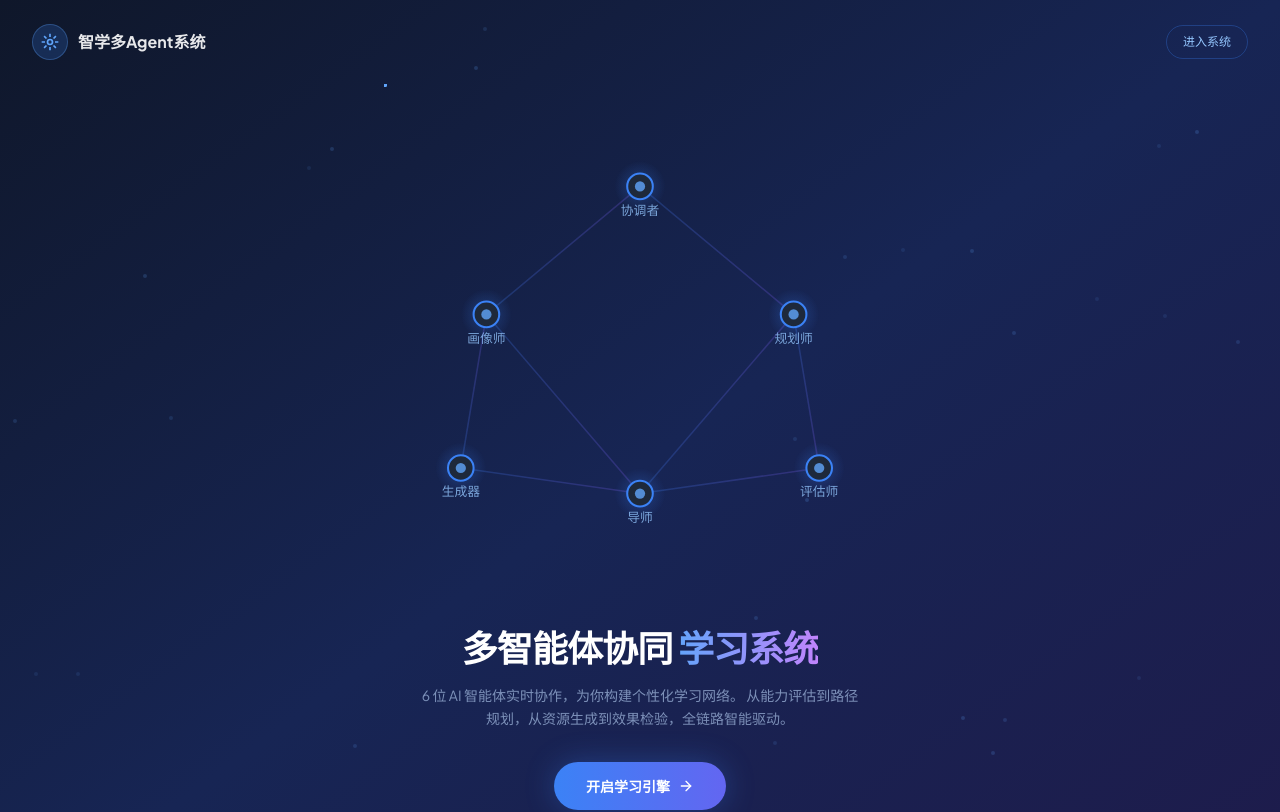
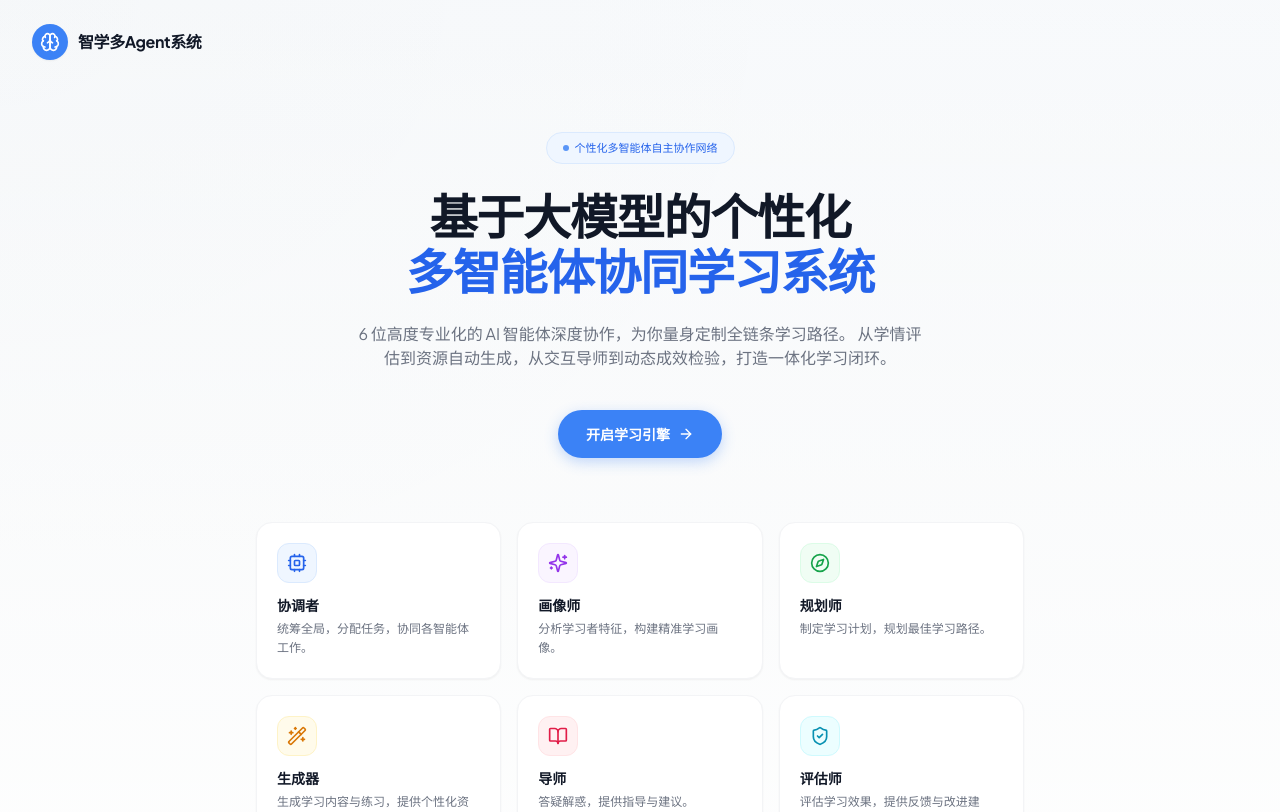
Before and after one commit to zzq12345-cq/multi-agent-learning-system, a React (Vite) app in the folder frontend/: page / in a window 1280 px wide. Shown: the top 812 px of the page. Built offline with nearby package versions, Linux system fonts and the light colour scheme; sample sign-in values are in the browser's storage; the HTML template or start-up script is replaced by a standard one.

Commit message:
Revert "feat: 首页改版为网络拓扑风（深色背景 + Agent 节点动态连线 + 流光脉动）"
This reverts commit 7807097e0394fad35f93effd0e988aa73f242a3c.

```diff
--- a/frontend/src/pages/HomePage.tsx
+++ b/frontend/src/pages/HomePage.tsx
@@ -1,169 +1,99 @@
 import { useNavigate } from 'react-router-dom'
-import { ArrowRight } from 'lucide-react'
-
-const AGENTS = [
-  { id: 'coordinator', name: '协调者', x: 50, y: 20 },
-  { id: 'profiler', name: '画像师', x: 20, y: 45 },
-  { id: 'planner', name: '规划师', x: 80, y: 45 },
-  { id: 'generator', name: '生成器', x: 15, y: 75 },
-  { id: 'tutor', name: '导师', x: 50, y: 80 },
-  { id: 'assessor', name: '评估师', x: 85, y: 75 },
-]
-
-const EDGES = [
-  [0, 1], [0, 2], [0, 4],
-  [1, 3], [1, 4],
-  [2, 4], [2, 5],
-  [3, 4],
-  [4, 5],
-  [1, 2],
-]
+import {
+  Brain,
+  ArrowRight,
+  Cpu,
+  Sparkles,
+  Compass,
+  Wand2,
+  BookOpen,
+  ShieldCheck
+} from 'lucide-react'
 
 export default function HomePage() {
   const navigate = useNavigate()
 
+  const handleStart = () => {
+    navigate('/learn')
+  }
+
+  const agentCards = [
+    { icon: Cpu, name: '协调者', desc: '统筹全局，分配任务，协同各智能体工作。', color: 'bg-blue-50 text-blue-600 border-blue-100' },
+    { icon: Sparkles, name: '画像师', desc: '分析学习者特征，构建精准学习画像。', color: 'bg-purple-50 text-purple-600 border-purple-100' },
+    { icon: Compass, name: '规划师', desc: '制定学习计划，规划最佳学习路径。', color: 'bg-green-50 text-green-600 border-green-100' },
+    { icon: Wand2, name: '生成器', desc: '生成学习内容与练习，提供个性化资源。', color: 'bg-amber-50 text-amber-600 border-amber-100' },
+    { icon: BookOpen, name: '导师', desc: '答疑解惑，提供指导与建议。', color: 'bg-rose-50 text-rose-600 border-rose-100' },
+    { icon: ShieldCheck, name: '评估师', desc: '评估学习效果，提供反馈与改进建议。', color: 'bg-cyan-50 text-cyan-600 border-cyan-100' },
+  ]
+
   return (
-    <div className="min-h-screen bg-gradient-to-br from-slate-900 via-blue-950 to-indigo-950 relative overflow-hidden flex flex-col">
-      {/* 背景粒子效果 */}
-      <div className="absolute inset-0 overflow-hidden pointer-events-none">
-        {Array.from({ length: 30 }).map((_, i) => (
-          <div
-            key={i}
-            className="absolute w-1 h-1 bg-blue-400/20 rounded-full animate-pulse"
-            style={{
-              left: `${Math.random() * 100}%`,
-              top: `${Math.random() * 100}%`,
-              animationDelay: `${Math.random() * 3}s`,
-              animationDuration: `${2 + Math.random() * 3}s`,
-            }}
-          />
-        ))}
-      </div>
-
+    <div className="min-h-screen bg-gradient-to-b from-blue-50/30 to-white relative flex flex-col justify-between">
       {/* Header */}
       <header className="px-8 py-6 flex justify-between items-center relative z-10">
         <div className="flex items-center gap-2.5">
-          <div className="w-9 h-9 bg-blue-500/20 border border-blue-400/30 rounded-full flex items-center justify-center backdrop-blur-sm">
-            <svg className="w-5 h-5 text-blue-400" viewBox="0 0 24 24" fill="none" stroke="currentColor" strokeWidth="2">
-              <circle cx="12" cy="12" r="3" />
-              <path d="M12 2v4M12 18v4M2 12h4M18 12h4M4.93 4.93l2.83 2.83M16.24 16.24l2.83 2.83M4.93 19.07l2.83-2.83M16.24 7.76l2.83-2.83" />
-            </svg>
+          <div className="w-9 h-9 bg-blue-500 rounded-full flex items-center justify-center shadow-sm">
+            <Brain className="w-5 h-5 text-white" />
           </div>
-          <span className="text-base font-bold text-white/90">智学多Agent系统</span>
+          <span className="text-base font-bold tracking-tight text-gray-900">
+            智学多Agent系统
+          </span>
         </div>
-        <button
-          onClick={() => navigate('/learn')}
-          className="px-4 py-2 text-xs text-blue-300 border border-blue-500/30 rounded-full hover:bg-blue-500/10 transition-all"
-        >
-          进入系统
-        </button>
       </header>
 
-      {/* 主内容 */}
-      <main className="flex-1 flex flex-col items-center justify-center relative z-10 px-4">
-        {/* 网络拓扑图 */}
-        <div className="relative w-full max-w-lg aspect-square mb-8">
-          <svg viewBox="0 0 100 100" className="w-full h-full">
-            {/* 连线 */}
-            {EDGES.map(([from, to], i) => {
-              const a = AGENTS[from]
-              const b = AGENTS[to]
-              return (
-                <g key={`edge-${i}`}>
-                  <line
-                    x1={a.x} y1={a.y} x2={b.x} y2={b.y}
-                    stroke="url(#lineGradient)"
-                    strokeWidth="0.3"
-                    opacity="0.4"
-                  />
-                  {/* 流光粒子 */}
-                  <circle r="0.6" fill="#60a5fa" opacity="0.8">
-                    <animateMotion
-                      dur={`${2 + i * 0.3}s`}
-                      repeatCount="indefinite"
-                      path={`M${a.x},${a.y} L${b.x},${b.y}`}
-                    />
-                  </circle>
-                </g>
-              )
-            })}
-
-            {/* 渐变定义 */}
-            <defs>
-              <linearGradient id="lineGradient" x1="0%" y1="0%" x2="100%" y2="0%">
-                <stop offset="0%" stopColor="#3b82f6" stopOpacity="0.6" />
-                <stop offset="100%" stopColor="#8b5cf6" stopOpacity="0.6" />
-              </linearGradient>
-              <radialGradient id="nodeGlow">
-                <stop offset="0%" stopColor="#3b82f6" stopOpacity="0.3" />
-                <stop offset="100%" stopColor="#3b82f6" stopOpacity="0" />
-              </radialGradient>
-            </defs>
-
-            {/* 节点 */}
-            {AGENTS.map((agent, i) => (
-              <g key={agent.id}>
-                {/* 光晕 */}
-                <circle cx={agent.x} cy={agent.y} r="5" fill="url(#nodeGlow)">
-                  <animate attributeName="r" values="4;6;4" dur={`${2 + i * 0.2}s`} repeatCount="indefinite" />
-                </circle>
-                {/* 节点圆 */}
-                <circle
-                  cx={agent.x} cy={agent.y} r="2.5"
-                  fill="#1e293b"
-                  stroke="#3b82f6"
-                  strokeWidth="0.4"
-                />
-                {/* 内部小圆 */}
-                <circle cx={agent.x} cy={agent.y} r="1" fill="#60a5fa" opacity="0.8">
-                  <animate attributeName="opacity" values="0.5;1;0.5" dur="2s" repeatCount="indefinite" begin={`${i * 0.3}s`} />
-                </circle>
-                {/* 名称 */}
-                <text
-                  x={agent.x}
-                  y={agent.y + 5.5}
-                  textAnchor="middle"
-                  className="text-[2.5px] fill-blue-300/80 font-medium"
-                >
-                  {agent.name}
-                </text>
-              </g>
-            ))}
-          </svg>
+      {/* Hero */}
+      <main className="max-w-4xl mx-auto px-8 pt-12 pb-20 text-center relative z-10 flex-1 flex flex-col justify-center">
+        <div className="mb-6 flex justify-center">
+          <span className="inline-flex items-center gap-1.5 px-4 py-1.5 text-[11px] font-medium bg-blue-50 border border-blue-100 text-blue-600 rounded-full">
+            <span className="w-1.5 h-1.5 rounded-full bg-blue-500 animate-pulse" />
+            个性化多智能体自主协作网络
+          </span>
         </div>
 
-        {/* 文案 */}
-        <div className="text-center max-w-lg">
-          <h1 className="text-3xl md:text-4xl font-extrabold text-white mb-4 tracking-tight">
-            多智能体协同
-            <span className="bg-gradient-to-r from-blue-400 to-purple-400 bg-clip-text text-transparent"> 学习系统</span>
-          </h1>
-          <p className="text-sm text-blue-200/60 mb-8 leading-relaxed max-w-md mx-auto">
-            6 位 AI 智能体实时协作，为你构建个性化学习网络。
-            从能力评估到路径规划，从资源生成到效果检验，全链路智能驱动。
-          </p>
+        <h2 className="text-4xl md:text-5xl font-extrabold text-gray-900 mb-6 tracking-tight leading-[1.2] md:leading-[1.15]">
+          基于大模型的个性化<br />
+          <span className="text-blue-600">
+            多智能体协同学习系统
+          </span>
+        </h2>
+
+        <p className="text-sm md:text-base text-gray-500 mb-10 max-w-xl mx-auto font-normal leading-relaxed">
+          6 位高度专业化的 AI 智能体深度协作，为你量身定制全链条学习路径。
+          从学情评估到资源自动生成，从交互导师到动态成效检验，打造一体化学习闭环。
+        </p>
+
+        <div className="flex justify-center">
           <button
-            onClick={() => navigate('/learn')}
-            className="group px-8 py-3.5 bg-gradient-to-r from-blue-500 to-indigo-500 hover:from-blue-600 hover:to-indigo-600 text-white text-sm font-semibold rounded-full shadow-[0_0_30px_rgba(59,130,246,0.3)] hover:shadow-[0_0_40px_rgba(59,130,246,0.5)] transition-all duration-300 flex items-center gap-2 mx-auto"
+            onClick={handleStart}
+            className="group px-7 py-3.5 bg-blue-500 hover:bg-blue-600 text-white text-sm font-semibold rounded-full shadow-[0_4px_14px_rgba(59,130,246,0.3)] hover:shadow-[0_6px_20px_rgba(59,130,246,0.4)] transition-all duration-200 flex items-center gap-2 active:scale-95"
           >
             开启学习引擎
-            <ArrowRight className="w-4 h-4 transition-transform group-hover:translate-x-1" />
+            <ArrowRight className="w-4 h-4 transition-transform group-hover:translate-x-0.5" />
           </button>
         </div>
 
-        {/* 底部特性标签 */}
-        <div className="flex flex-wrap justify-center gap-3 mt-12">
-          {['个性化路径', '知识图谱', '遗忘曲线', '实时协作', 'RAG 增强', '多学科'].map(tag => (
-            <span key={tag} className="px-3 py-1 text-[10px] text-blue-300/70 border border-blue-500/20 rounded-full bg-blue-500/5">
-              {tag}
-            </span>
-          ))}
+        {/* Agent 展示 */}
+        <div className="mt-16 grid grid-cols-2 md:grid-cols-3 gap-4 max-w-3xl mx-auto">
+          {agentCards.map((agent) => {
+            const IconComponent = agent.icon
+            return (
+              <div
+                key={agent.name}
+                className="group p-5 rounded-2xl border border-gray-100 bg-white hover:border-blue-200 shadow-sm hover:shadow-md text-left transition-all duration-200 hover:-translate-y-0.5"
+              >
+                <div className={`w-10 h-10 rounded-xl border flex items-center justify-center mb-3 ${agent.color}`}>
+                  <IconComponent className="w-5 h-5" />
+                </div>
+                <div className="font-bold text-gray-900 text-sm mb-1">{agent.name}</div>
+                <div className="text-xs text-gray-500 leading-relaxed">{agent.desc}</div>
+              </div>
+            )
+          })}
         </div>
       </main>
 
       {/* Footer */}
-      <footer className="py-4 text-center text-[10px] text-blue-300/30 relative z-10">
-        © 2026 智学多智能体个性化学习平台
+      <footer className="py-6 text-center text-xs text-gray-400 relative z-10 border-t border-gray-100">
+        © 2026 智学多智能体个性化学习平台. All rights reserved.
       </footer>
     </div>
   )
```
